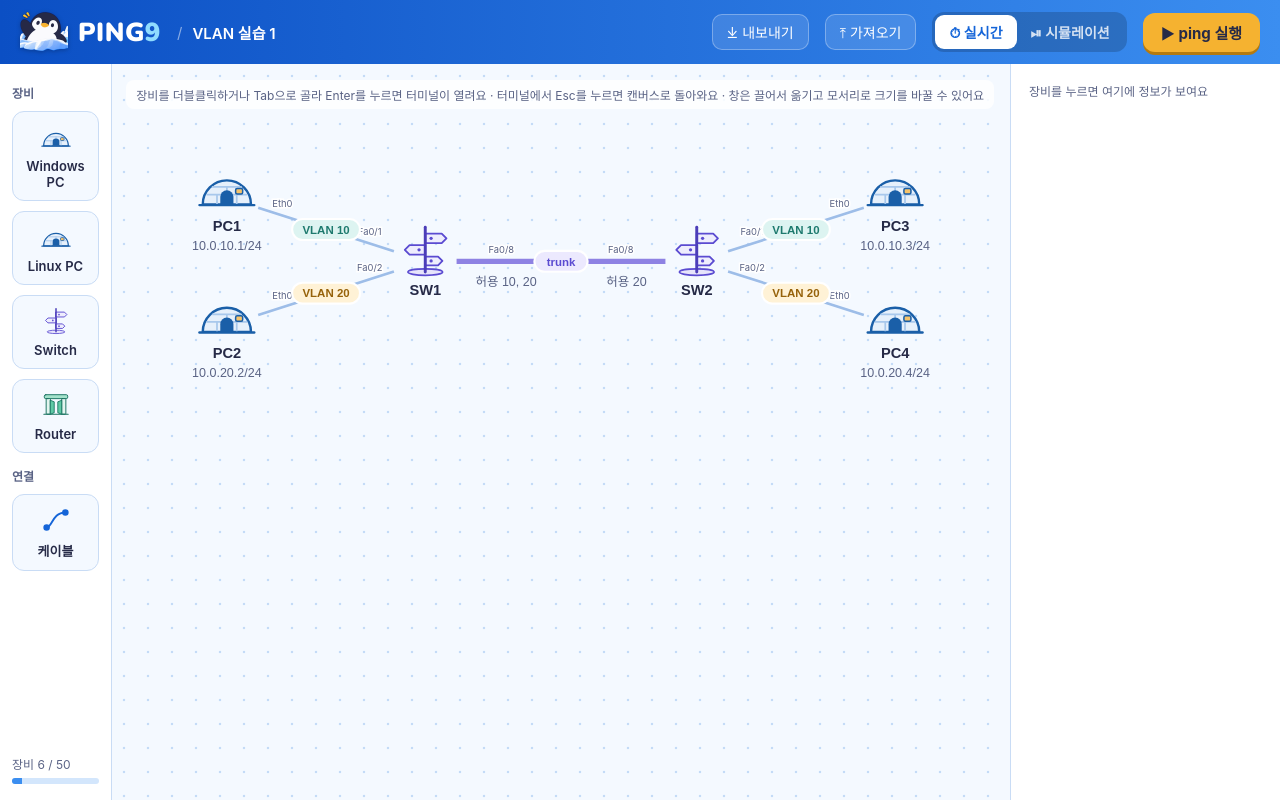
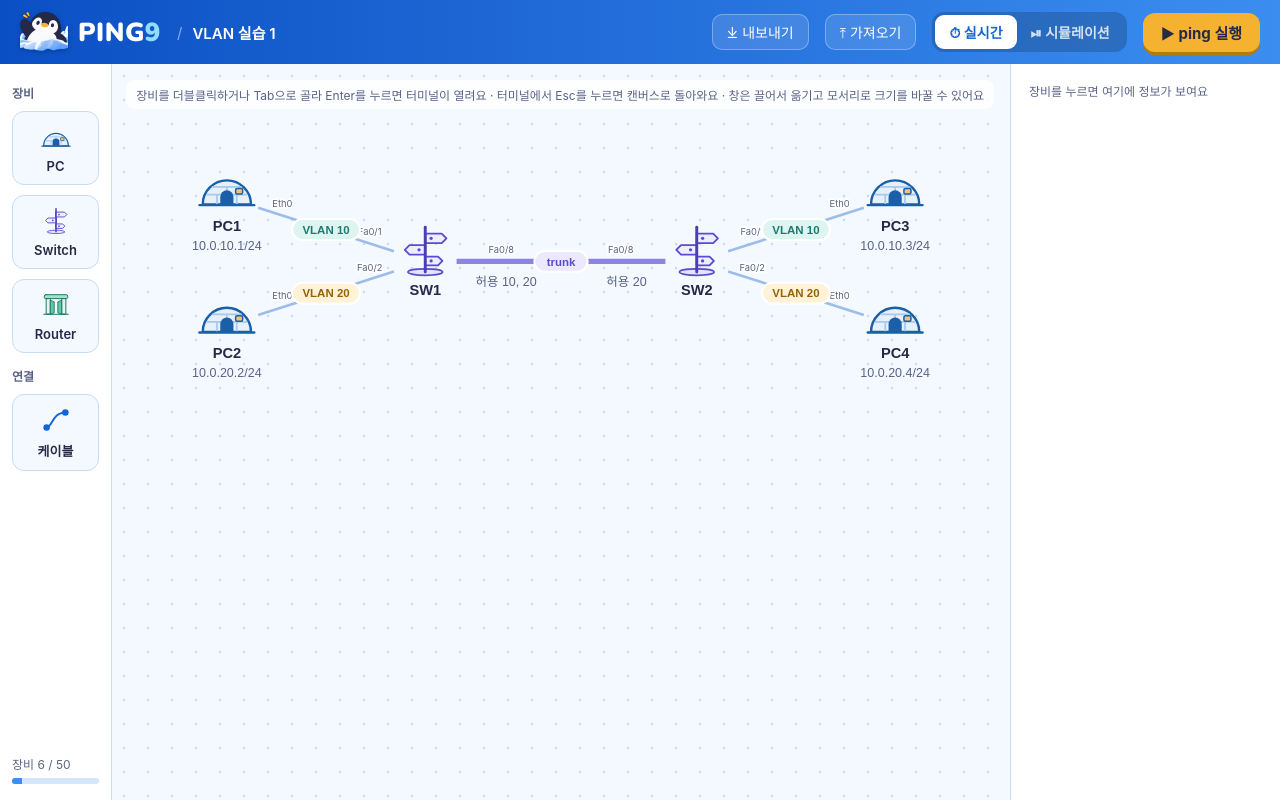
Before and after one commit to TL-cg11/PING9, a React (Vite) app in the folder apps/web/: page / in a window 1280 px wide. Built offline with nearby package versions, Linux system fonts and the light colour scheme; a web font is replaced by a local one.

Commit message:
Revert "feat(T0.7): split the palette PC button into Windows PC and Linux PC"
This reverts commit 3b3462dc6a022a34f3408de6aad35349587b00a8.

```diff
--- a/apps/web/src/app.tsx
+++ b/apps/web/src/app.tsx
@@ -1,7 +1,7 @@
 // 편집기 화면. 배치는 화면 시안을 따른다: 상단 막대, 왼쪽 장비 목록, 가운데 캔버스, 오른쪽 속성 패널.
 // 화면이 가진 상태는 선택, 열린 터미널, 터미널의 화면 기록뿐이다. 나머지는 engine의 스냅샷에서 읽는다 (AD-4).
 
-import type { DeviceKind, ErrorInfo, OsKind, PortRef } from "@ping9/shared";
+import type { DeviceKind, ErrorInfo, PortRef } from "@ping9/shared";
 import { useEffect, useReducer, useRef, useState } from "react";
 
 import { Canvas } from "./components/canvas";
@@ -39,7 +39,7 @@ export function App() {
   const [selectedLinkId, setSelectedLinkId] = useState<string | null>(null);
   const selectedLink = document.links.find(link => link.id === selectedLinkId);
 
-  const addDevice = (kind: DeviceKind, os?: OsKind) => {
+  const addDevice = (kind: DeviceKind) => {
     const current = simulator.getSnapshot().document;
     // 기존 장비와 겹치지 않는 첫 격자 칸을 고른다. 장비 이동은 T1.3.2에서 구현한다.
     let slot = 0;
@@ -50,9 +50,7 @@ export function App() {
       position = { x: 160 + (slot % 5) * 140, y: 120 + Math.floor(slot / 5) * 130 };
     }
     const id = crypto.randomUUID();
-    const result = simulator.dispatch(os === undefined
-      ? { type: "device/add", id, kind, position }
-      : { type: "device/add", id, kind, position, os });
+    const result = simulator.dispatch({ type: "device/add", id, kind, position });
     setActionError(result.ok ? null : result.error);
     if (result.ok) {
       setSelectedLinkId(null);
--- a/apps/web/src/components/palette.tsx
+++ b/apps/web/src/components/palette.tsx
@@ -1,17 +1,14 @@
 // 왼쪽 장비 목록. 시안의 <aside class="palette">와 같은 마크업이고, 아이콘은 T0.6의 장비 아이콘이다.
 // 장비 버튼을 누르면 공통 device/add 경로로 장비를 추가한다. 끌어 놓기는 T1.3.2에서 추가한다.
-// PC는 OS마다 버튼이 따로 있다 (T0.7).
 
-import { LIMITS, OS_KINDS } from "@ping9/shared";
-import type { DeviceKind, OsKind } from "@ping9/shared";
+import { LIMITS } from "@ping9/shared";
+import type { DeviceKind } from "@ping9/shared";
 
-import { OS_NAMES } from "../format/pc-address";
 import { DeviceIcon } from "./device-icons";
 
 export function Palette({ deviceCount, onAdd, linkCount = 0, onConnect }: {
   readonly deviceCount: number;
-  /** `os`는 PC 버튼만 넘긴다 */
-  readonly onAdd: (kind: DeviceKind, os?: OsKind) => void;
+  readonly onAdd: (kind: DeviceKind) => void;
   readonly linkCount?: number;
   readonly onConnect: () => void;
 }) {
@@ -21,13 +18,10 @@ export function Palette({ deviceCount, onAdd, linkCount = 0, onConnect }: {
   return (
     <aside className="palette">
       <h4>장비</h4>
-      {OS_KINDS.map((os) => (
-        <button key={os} type="button" className="tool" aria-label={`${OS_NAMES[os]} PC 추가`} disabled={full}
-          onClick={() => onAdd("pc", os)}>
-          <DeviceIcon kind="pc" os={os} />
-          {OS_NAMES[os]} PC
-        </button>
-      ))}
+      <button type="button" className="tool" aria-label="PC 추가" disabled={full} onClick={() => onAdd("pc")}>
+        <DeviceIcon kind="pc" />
+        PC
+      </button>
       <button type="button" className="tool" aria-label="Switch 추가" disabled={full} onClick={() => onAdd("switch")}>
         <DeviceIcon kind="switch" />
         Switch
```
Also changed, not shown: 1 other file (tests, documents, lock files or other folders).
